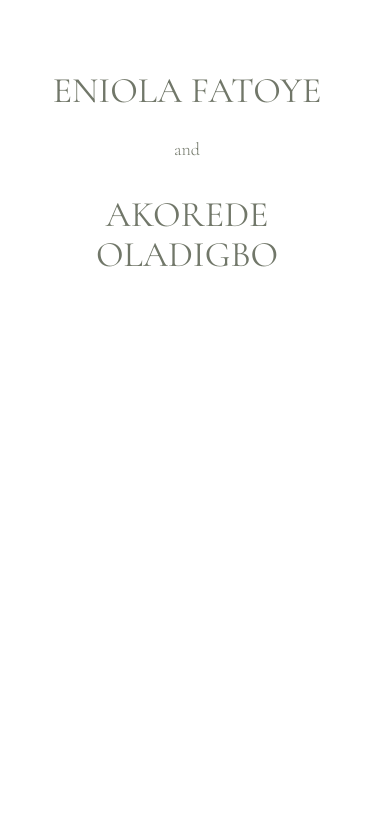
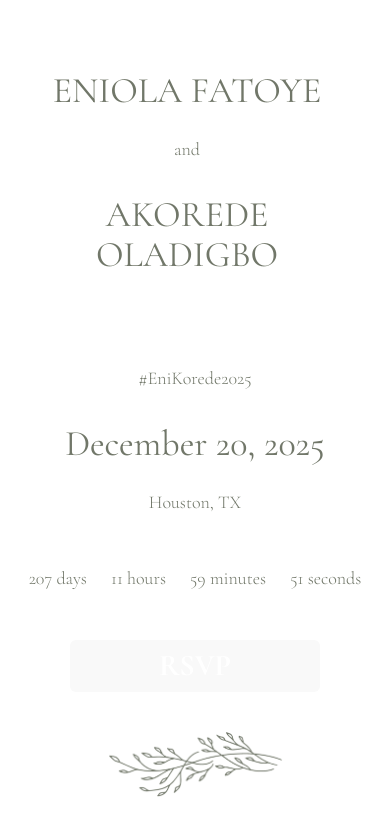
Before and after one commit to ayfatoye/eni-korede, a React (Vite) app: page / in a window 390 px wide. Shown: the part 1015-1850 px from the top of the page. Before the commit the page ends 1355 px from the top, so only its background shows below. Built offline with nearby package versions, Linux system fonts and the light colour scheme.

Commit message:
the slide out feature of the hamburger menu is complete.

```diff
--- a/src/App.tsx
+++ b/src/App.tsx
@@ -9,22 +9,80 @@ function Hamburger({ onClick }: { onClick?: () => void }) {
       onClick={onClick}
       className="bg-white w-10 h-10 flex items-center justify-center rounded-full shadow-2xl"
     >
-      <img
-        src="/icons8-hamburger-menu.svg"
-        alt="Menu"
-        className="w-5 h-5"
-      />
+      <img src="/icons8-hamburger-menu.svg" alt="Menu" className="w-5 h-5" />
     </button>
   );
 }
 
 function App() {
   const [selected, setSelected] = useState<string | null>("home");
+  const [menuOpen, setMenuOpen] = useState(false);
 
   return (
     <div className="relative">
-      <div className="flex md:hidden absolute top-4 right-4 z-20">
-        <Hamburger />
+      {menuOpen == true && (
+        <>
+          <div className="fixed md:hidden inset-0 w-full h-full bg-gray-900 opacity-50 z-30" />
+          <div className="fixed md:hidden flex flex-col top-0 right-0 z-50 bg-white w-[220px] h-[100vh] px-[40px] py-[50px] opacity-100 text-left">
+            <div className="border-b-1 border-black mb-4 pb-4">
+              <button onClick={() => setMenuOpen(false)}>
+                <img
+                  src="icons8-cancel.svg"
+                  alt="Cancel button"
+                  className="fixed top-4 right-3 z-50 w-6 h-6"
+                />
+              </button>
+              <p className="text-black text-lg font-bold">Eniola & Akorede</p>
+              <p className="text-[#767676] font-semibold">December 20, 2025</p>
+              <p className="text-[#767676] font-semibold">Houston, TX</p>
+            </div>
+            <div className="flex flex-col h-[240px] justify-between text-black text-center">
+              <ul className="flex flex-col h-full text-2xl justify-between">
+                <li
+                  onClick={() => setSelected("home")}
+                  className={`${
+                    selected === "home" ? "underline" : ""
+                  } hover:underline underline-offset-[8px]`}
+                >
+                  <a href="#">Home</a>
+                </li>
+                <li
+                  onClick={() => setSelected("schedule")}
+                  className={`${
+                    selected === "schedule" ? "underline" : ""
+                  } hover:underline underline-offset-[8px]`}
+                >
+                  <a href="#">Schedule</a>
+                </li>
+                <li
+                  onClick={() => {
+                    setSelected("registry");
+                    window.open(
+                      "https://www.amazon.com/wedding/share/eni-korede",
+                      "_blank"
+                    );
+                  }}
+                  className={`${
+                    selected === "registry" ? "underline" : ""
+                  } hover:underline underline-offset-[8px]`}
+                >
+                  <a href="#">Registry</a>
+                </li>
+                <li
+                  onClick={() => setSelected("rsvp")}
+                  className={`${
+                    selected === "rsvp" ? "underline" : ""
+                  } hover:underline underline-offset-[8px]`}
+                >
+                  <a href="#">RSVP</a>
+                </li>
+              </ul>
+            </div>
+          </div>
+        </>
+      )}
+      <div className="flex md:hidden fixed top-4 right-4 z-20">
+        <Hamburger onClick={() => setMenuOpen((prev) => !prev)} />
       </div>
       <div className="hidden md:flex flex-col items-center justify-between h-[25vh] w-[100vw] mb-[10px] max-h-[175px] bg-white">
         <h3 className="text-5xl text-[#717769] font-medium mt-2">
@@ -34,33 +92,64 @@ function App() {
         <ul className="flex flex-row list-none space-x-4 mb-2 text-[#717769] font-normal text-2xl">
           <li
             onClick={() => setSelected("home")}
-            className={`${selected === "home" ? "underline" : ""} hover:underline underline-offset-[8px]`}
+            className={`${
+              selected === "home" ? "underline" : ""
+            } hover:underline underline-offset-[8px]`}
           >
             <a href="#">Home</a>
           </li>
           <li
             onClick={() => setSelected("schedule")}
-            className={`${selected === "schedule" ? "underline" : ""} hover:underline underline-offset-[8px]`}
+            className={`${
+              selected === "schedule" ? "underline" : ""
+            } hover:underline underline-offset-[8px]`}
           >
             <a href="#">Schedule</a>
           </li>
           <li
-            onClick={() => setSelected("registry")}
-            className={`${selected === "registry" ? "underline" : ""} hover:underline underline-offset-[8px]`}
+            onClick={() => {
+              setSelected("registry");
+              window.open(
+                "https://www.amazon.com/wedding/share/eni-korede",
+                "_blank"
+              );
+            }}
+            className={`${
+              selected === "registry" ? "underline" : ""
+            } hover:underline underline-offset-[8px]`}
           >
             <a href="#">Registry</a>
           </li>
           <li
             onClick={() => setSelected("rsvp")}
-            className={`${selected === "rsvp" ? "underline" : ""} hover:underline underline-offset-[8px]`}
+            className={`${
+              selected === "rsvp" ? "underline" : ""
+            } hover:underline underline-offset-[8px]`}
           >
             <a href="#">RSVP</a>
           </li>
         </ul>
       </div>
       <div className="flex justify-center">
-        {selected === "home" && <Home />}
+        {selected === "home" && (
+          <Home onRSVPClick={() => setSelected("rsvp")} />
+        )}
         {selected === "rsvp" && <RSVP />}
+        {selected === "registry" && (
+          <div className="flex flex-col items-center justify-center h-[85vh] md:h-[60vh]">
+            <p className="text-[#717769] text-lg md:text-2xl font-light md:font-medium">
+              {" "}
+              Amazon registry opened in new tab :)
+            </p>{" "}
+          </div>
+        )}
+      </div>
+      <div className="w-full flex justify-center">
+        <img
+          className="w-[175px] mb-10"
+          src="/single-wreath.png"
+          alt="image of a wedding wreath"
+        />
       </div>
     </div>
   );
--- /dev/null
+++ b/src/components/Countdown.tsx
@@ -0,0 +1,58 @@
+import { useEffect, useState } from "react";
+
+function Countdown() {
+  const calculateTimeLeft = () => {
+    const target = new Date("2025-12-20T06:00:00-00:00");
+    const now = new Date();
+    const difference = target.getTime() - now.getTime();
+
+    if (difference <= 0) {
+      return {
+        days: 0,
+        hours: 0,
+        minutes: 0,
+        seconds: 0,
+      };
+    }
+
+    return {
+      days: Math.floor(difference / (1000 * 60 * 60 * 24)),
+      hours: Math.floor((difference / (1000 * 60 * 60)) % 24),
+      minutes: Math.floor((difference / (1000 * 60)) % 60),
+      seconds: Math.floor((difference / 1000) % 60),
+    };
+  };
+
+  const [timeLeft, setTimeLeft] = useState(calculateTimeLeft());
+
+  useEffect(() => {
+    const timer = setInterval(() => {
+      setTimeLeft(calculateTimeLeft());
+    }, 1000);
+
+    return () => clearInterval(timer);
+  }, []);
+
+  const isZero =
+    timeLeft.days === 0 &&
+    timeLeft.hours === 0 &&
+    timeLeft.minutes === 0 &&
+    timeLeft.seconds === 0;
+
+  return (
+    <div className="text-[#717769] text-lg md:text-2xl font-light md:font-medium py-6 md:py-12 flex justify-center space-x-6">
+      {isZero ? (
+        <span>Happening now!</span>
+      ) : (
+        <>
+          <span>{timeLeft.days} days</span>
+          <span>{timeLeft.hours} hours</span>
+          <span>{timeLeft.minutes} minutes</span>
+          <span>{timeLeft.seconds} seconds</span>
+        </>
+      )}
+    </div>
+  );
+}
+
+export default Countdown;
--- a/src/components/Home.tsx
+++ b/src/components/Home.tsx
@@ -1,3 +1,5 @@
+import Countdown from "./Countdown";
+
 function CenterPageNames() {
   return (
     <div className="flex flex-row w-full justify-center pt-[65px] pb-[65px] pl-4 pr-8">
@@ -28,7 +30,7 @@ function CenterPageNames() {
   );
 }
 
-function Home() {
+function Home({ onRSVPClick }: { onRSVPClick: () => void }) {
   return (
     <div className="w-full">
       <img
@@ -37,6 +39,25 @@ function Home() {
         className="w-full h-[120vh] object-cover object-[10%_35%]"
       />
       <CenterPageNames />
+      <div>
+        <p className="text-[#717769] text-lg md:text-2xl font-light md:font-medium py-6 md:py-12">
+          #EniKorede2025
+        </p>
+        <h2 className="text-[#717769] text-4xl md:text-6xl font-normal md:font-medium mt-2">
+          December 20, 2025
+        </h2>
+        <p className="text-[#717769] text-lg md:text-2xl font-light md:font-medium py-6 md:pt-12 md:pb-4">
+          Houston, TX
+        </p>
+        <Countdown />
+        <button
+          onClick={onRSVPClick}
+          className="bg-[#717769] hover:bg-[#44473F] active:bg-[#44473F] text-white min-w- w-[250px] my-6 mb-10 rounded-md text-3xl font-bold py-2"
+        >
+          RSVP
+        </button>
+
+      </div>
     </div>
   );
 }
--- a/src/components/RSVP.tsx
+++ b/src/components/RSVP.tsx
@@ -53,7 +53,7 @@ function RSVP() {
 
   return (
     <>
-      <div className="flex flex-col mt-[75px] md:mt-0 mb-[35px] min-w-[320px] w-[90vw] md:w-[736px] py-8 px-4 text-[#717769] bg-[#71776914]">
+      <div className="flex flex-col mt-[75px] max-h-[325px]:mt-[120px] md:mt-0 mb-[35px] min-w-[320px] w-[90vw] md:w-[736px] py-8 px-4 text-[#717769] bg-[#71776914]">
         <p className="">
           Please fill out the form below. Note that we are not allowing plus
           ones at this time, thank you for coming to our wedding :)
```
Also changed, not shown: public/icons8-cancel.svg (added).
